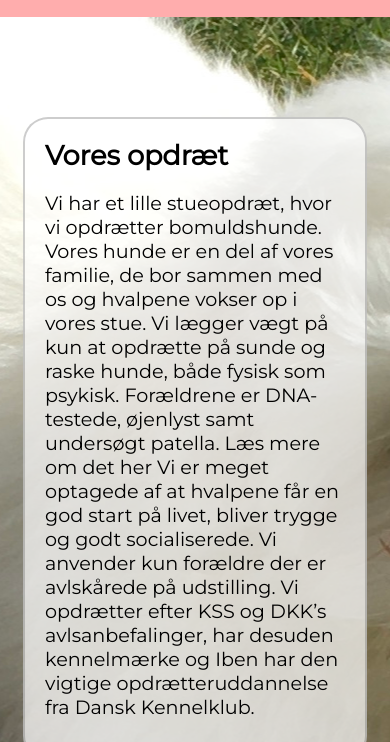
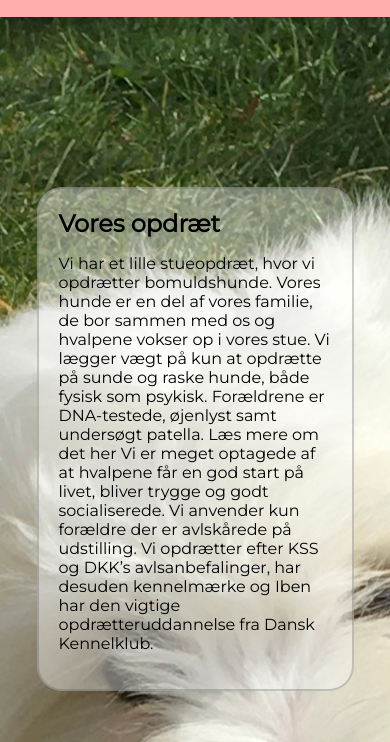
Before and after one commit to GARZTHONGK/Coton-hjemmeside-2.0, a plain HTML site: page opdræt.html in a window 390 px wide. Shown: the part 81-823 px from the top of the page. Drawn offline with Linux system fonts and the light colour scheme.

Commit message:
small tweaks to opdræt

```diff
--- a/styles.css
+++ b/styles.css
@@ -98,6 +98,7 @@ body{
     padding-left: 10px;
     padding-right: 10px;
     /* margin-bottom: 20px; */
+    /* display: none; */
 }
 .announcement div{
     height: 100%;
@@ -203,7 +204,7 @@ body{
 .opdræt{
     background-image: url(img/AstaPuppy.png);
     background-repeat: no-repeat;
-    background-position: center 80%;
+    background-position: center 70%;
     height: 100vh;
     display: flex;
     flex-direction: column;
@@ -299,7 +300,11 @@ footer ul li{
     font-size: 1.2rem;
     list-style-type: none;
 }
-
+@media screen and (max-width:1100px) {
+    .opdræt{
+        background-position: 70% 80%;
+    }
+}
 @media screen and (max-width:720px) {
     .top-nav ul{
         padding-left: 0;
@@ -334,11 +339,22 @@ footer ul li{
         padding: 0px;
     } */
     .opdræt{
+        padding: 0;
         align-items: center;
+        justify-content: center;
+        background-position: 70%;
     }
     .opdræt div{
         margin: 0px;
+        width: 70%;
+        background-color: hsla(0, 0%, 100%, 0.40)
 
+    }
+    .opdræt div h1{
+        font-size: 1.5rem;
+    }
+    .opdræt div p{
+        font-size: 1rem;
     }
     .omracen{
         display: flex;
```
